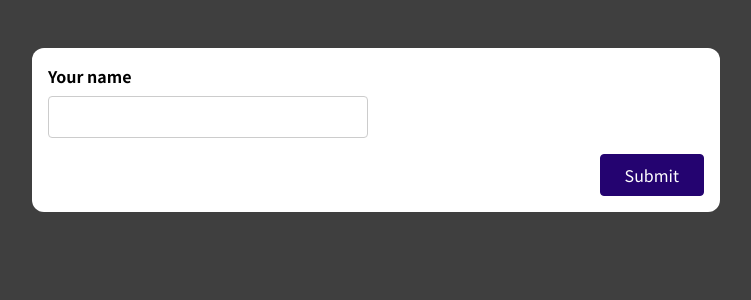
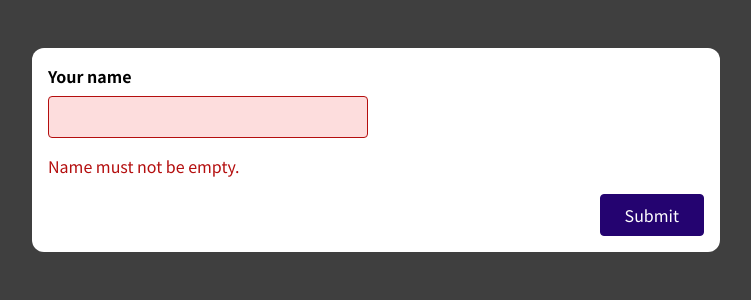
Before and after one commit to ShakiLhossain900/forms-and-userInput-, a React (Create React App) app: page / in a window 1280 px wide. Shown: the top 300 px of the page, without its empty margins (264-1015 px from the left). Built offline with nearby package versions, Linux system fonts and the light colour scheme.

Commit message:
loggic for update submit error

```diff
--- a/src/components/SimpleInput.js
+++ b/src/components/SimpleInput.js
@@ -1,10 +1,16 @@
-import { useRef, useState } from "react";
+import { useEffect, useRef, useState } from "react";
 
 const SimpleInput = (props) => {
   const nameInputRef = useRef();
 
   const [enterdName, setEnerdName] = useState("");
-  const [ensteredNameIsValid, setEnterdNameIsValid] = useState(true);
+  const [ensteredNameIsValid, setEnterdNameIsValid] = useState(false);
+
+  useEffect(() => {
+   if (ensteredNameIsValid) {
+    console.log('Name Input is Valid!');
+   }
+  },[ensteredNameIsValid]);
 
   const nameInputChangeHandler = (event) => {
     setEnerdName(event.target.value);
```
